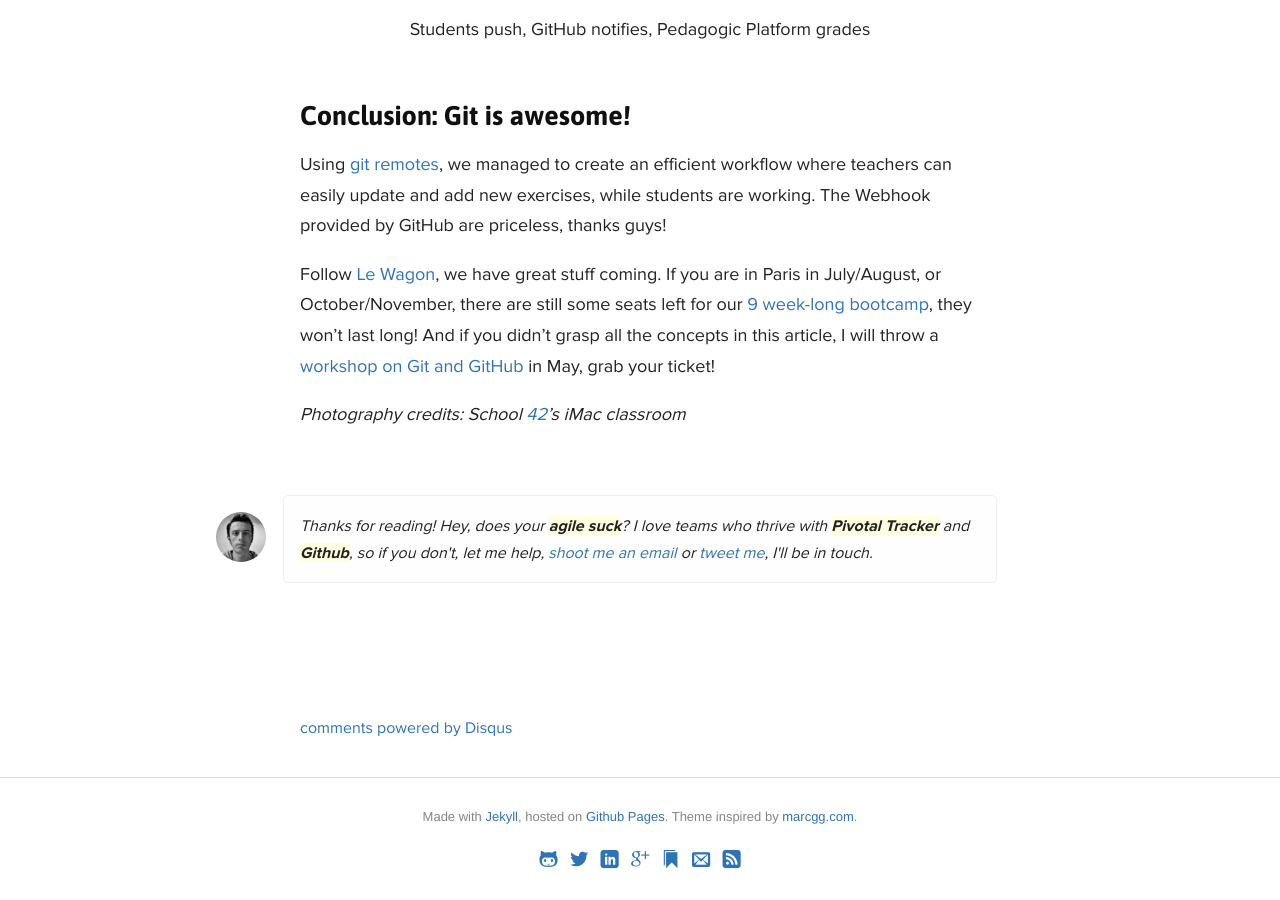
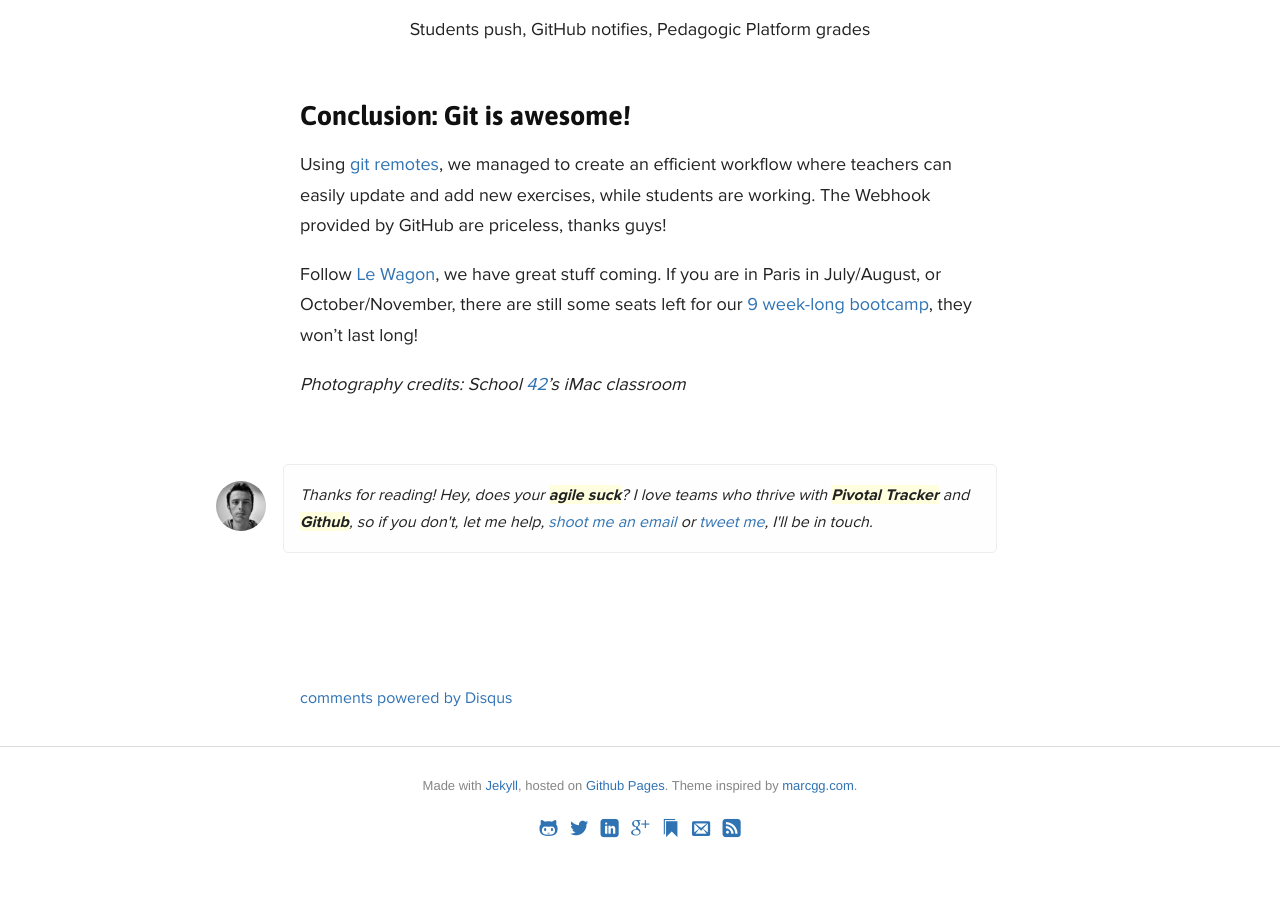
Before and after one commit to ssaunier/ssaunier.github.io, a Jekyll site: the page built from _posts/2014-04-21-practical-example-of-using-git-in-a-school.markdown, in a window 1280 px wide and 900 px high, scrolled down 4561 px. Built offline with Jekyll 4.4.1, drawn with Linux system fonts in a browser that asks for light colours; Markdown is read by kramdown in place of the engine named in the settings; comment, search, counter and statistics services are not loaded; after the commit the page ends 5430 px from its top, so only the background shows below that.

Commit message:
Remove personal advertising

```diff
--- a/_posts/2014-04-21-practical-example-of-using-git-in-a-school.markdown
+++ b/_posts/2014-04-21-practical-example-of-using-git-in-a-school.markdown
@@ -104,9 +104,6 @@
 while students are working. The Webhook provided by GitHub are priceless, thanks guys!
 
 Follow [Le Wagon](https://twitter.com/intent/follow?screen_name=Lewagonparis), we have great stuff coming. If you are in Paris in July/August, or October/November, there are still some seats left for our <a href="http://www.lewagon.org/premiere">9 week-long bootcamp</a>, they won't last long!
-And if you didn't grasp all the concepts in this article, I will throw
-a [workshop on Git and GitHub](http://www.lewagon.org/learn/debuter-avec-git-github) in May,
-grab your ticket!
 
 *Photography credits: School [42](http://www.42.fr/)'s iMac classroom*
 
```
